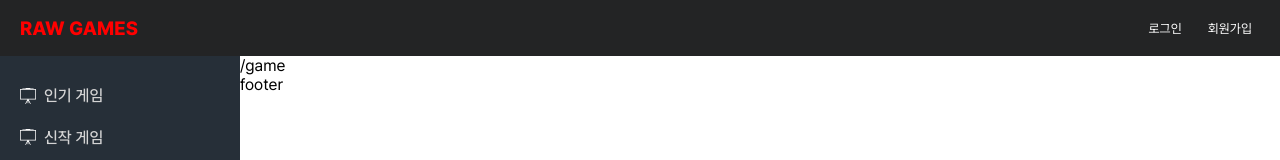
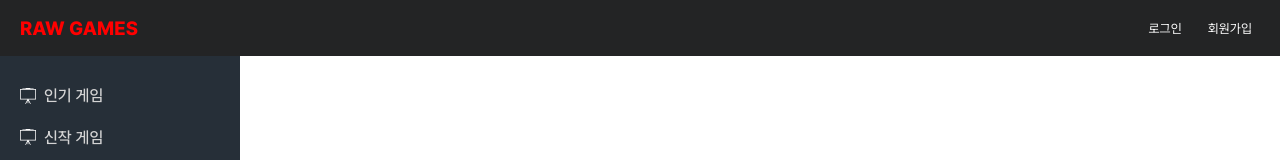
Before and after one commit to RawGamers/Game-Recommend-App, a Next.js app in the folder src/main/frontend/: page /game in a window 1280 px wide. Shown: the top 160 px of the page. Built offline with nearby package versions, Linux system fonts and the light colour scheme.

Commit message:
resize event 추가

```diff
--- a/src/main/frontend/src/app/layout.jsx
+++ b/src/main/frontend/src/app/layout.jsx
@@ -5,34 +5,25 @@ import Header from "../common/header/page.jsx";
 import Sidebar from "../common/sidebar/page.jsx";
 import Footer from "../common/footer/page.jsx";
 
+// event
+import ResizeHandler from "@/components/ResizeHandler";
+
 export const metadata = {
 	title: "Game Recommend App",
 	description: "Game Recommend App",
 };
 
 export default function RootLayout({ children }) {
-	// const onResize = () => {
-	// 	const vh = window.innerHeight * 0.01;
-	// 	document.documentElement.style.setProperty("--vh", `${vh}px`);
-	// };
-
-	// useEffect(() => {
-	// 	window.addEventListener("resize", onResize);
-	// 	onResize();
-	// 	return () => {
-	// 		window.removeEventListener("resize", onResize);
-	// 	};
-	// }, []);
-
 	return (
 		<html lang="ko">
 			<body>
 				<Header />
 				<Sidebar />
-				<div className="content">
-					{children}
+				<div className="layout_content">
+					<div className="view">{children}</div>
 					<Footer />
 				</div>
+				<ResizeHandler />
 			</body>
 		</html>
 	);
--- /dev/null
+++ b/src/main/frontend/src/components/ResizeHandler.jsx
@@ -0,0 +1,21 @@
+"use client";
+
+import { useEffect } from "react";
+
+const ResizeHandler = () => {
+	const onResize = () => {
+		const vh = window.innerHeight * 0.01;
+		document.documentElement.style.setProperty("--vh", `${vh}px`);
+	};
+
+	useEffect(() => {
+		window.addEventListener("resize", onResize);
+		onResize();
+
+		return () => {
+			window.removeEventListener("resize", onResize);
+		};
+	}, []);
+};
+
+export default ResizeHandler;
```
